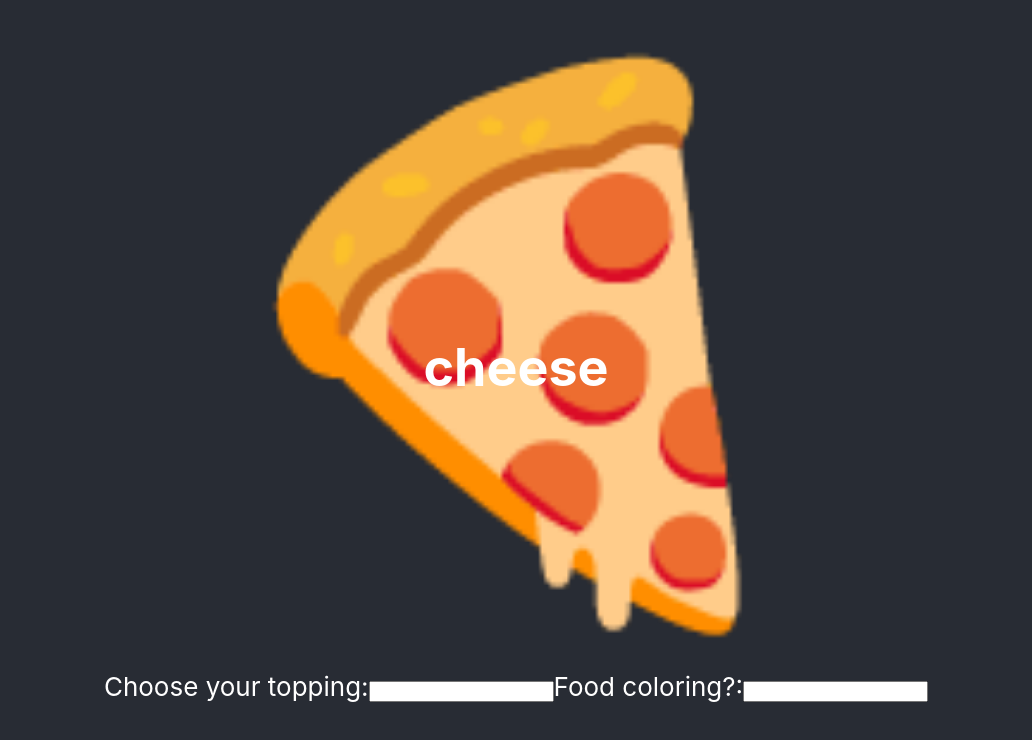
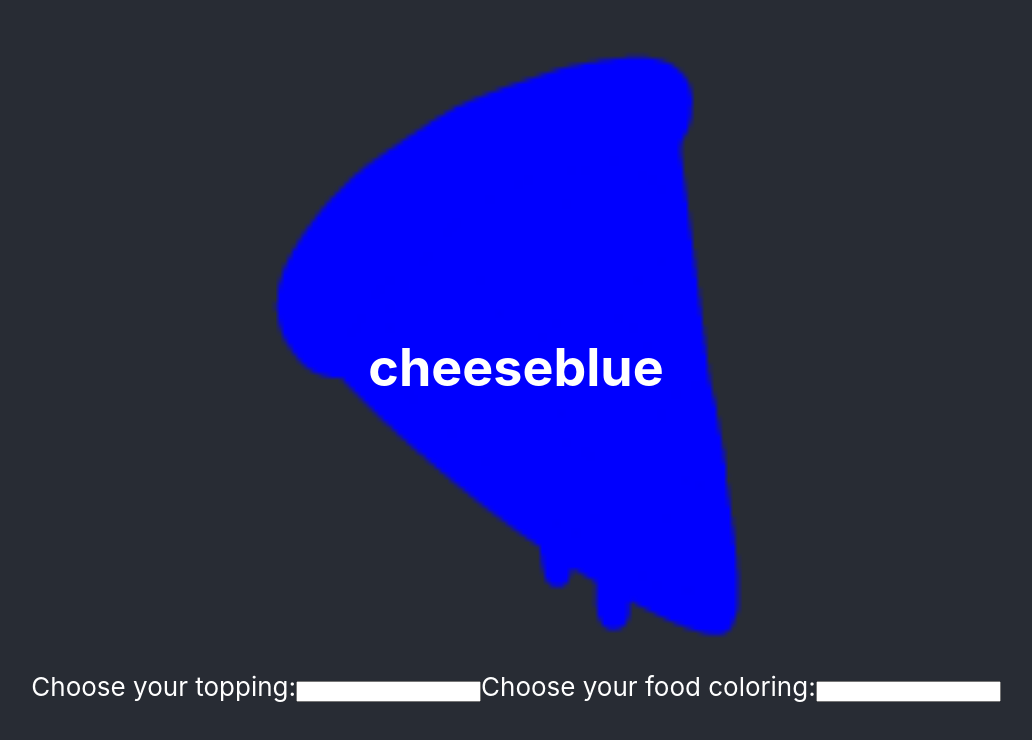
Before and after one commit to TsubasaK111/exploration.react.pizza, a React (Create React App) app: page / in a window 1280 px wide. Shown: the top 740 px of the page, without its empty margins (124-1156 px from the left). Built offline with nearby package versions, Linux system fonts and the light colour scheme.

Commit message:
feat: componentize w students

```diff
--- a/src/App.js
+++ b/src/App.js
@@ -4,33 +4,29 @@ import { useState, useEffect } from 'react';
 
 const App = () => {
   const [topping, setTopping] = useState("cheese");
-  const [coloring, setColoring] = useState("");
+  const [coloring, setColoring] = useState("blue");
 
   const updateTopping = (topping) => {
     setTopping(topping);
   }
-  const updateColoring = (coloring) => {
-    setColoring(coloring);
+
+  const updateColoring = newColoring => {
+    console.log(newColoring);
+
+    // coloring = newColring のようなことが起きている！
+    setColoring(newColoring)
   }
 
+  const pizzaSliceStyle = { color: 'transparent', 'textShadow': `0 0 0 ${coloring}`};
+
   useEffect(() => {
-    console.log(`coloring: ${coloring}`);
     console.log(`topping: ${topping}`);
   })
-
-  const pizzaSliceStyle = coloring === "" ? null : { color: 'transparent', 'textShadow': `0 0 0 ${coloring}`};
 
   return (
     <div className="App">
       <header className="App-header">
-        <div className="pizza">
-            <div className="pizza__slice" style={pizzaSliceStyle}>
-              🍕
-            </div>
-            <h1 className="pizza__topping">
-              {topping}
-            </h1>
-        </div>
+        <Pizza topping = {topping} coloring= {coloring}/>
         <form className="pizza__label">
           <label>Choose your topping:</label>
           <input
@@ -39,7 +35,7 @@ const App = () => {
               }}
               type="text"
           ></input>
-          <label>Food coloring?:</label>
+          <label>Choose your food coloring:</label>
           <input
               onChange={e => {
                   updateColoring(e.target.value);
@@ -52,4 +48,18 @@ const App = () => {
   );
 }
 
+const Pizza = (props) => {
+  const pizza__style = { color: 'transparent', 'textShadow': `0 0 0 ${props.coloring}`}
+  return (
+  <div className="pizza">
+    <div className="pizza__slice" style={pizza__style}>
+      🍕
+    </div>
+    <h1 className="pizza__topping">
+      {props.topping}
+      {props.coloring}
+    </h1>
+  </div>);
+}
+
 export default App;
```
